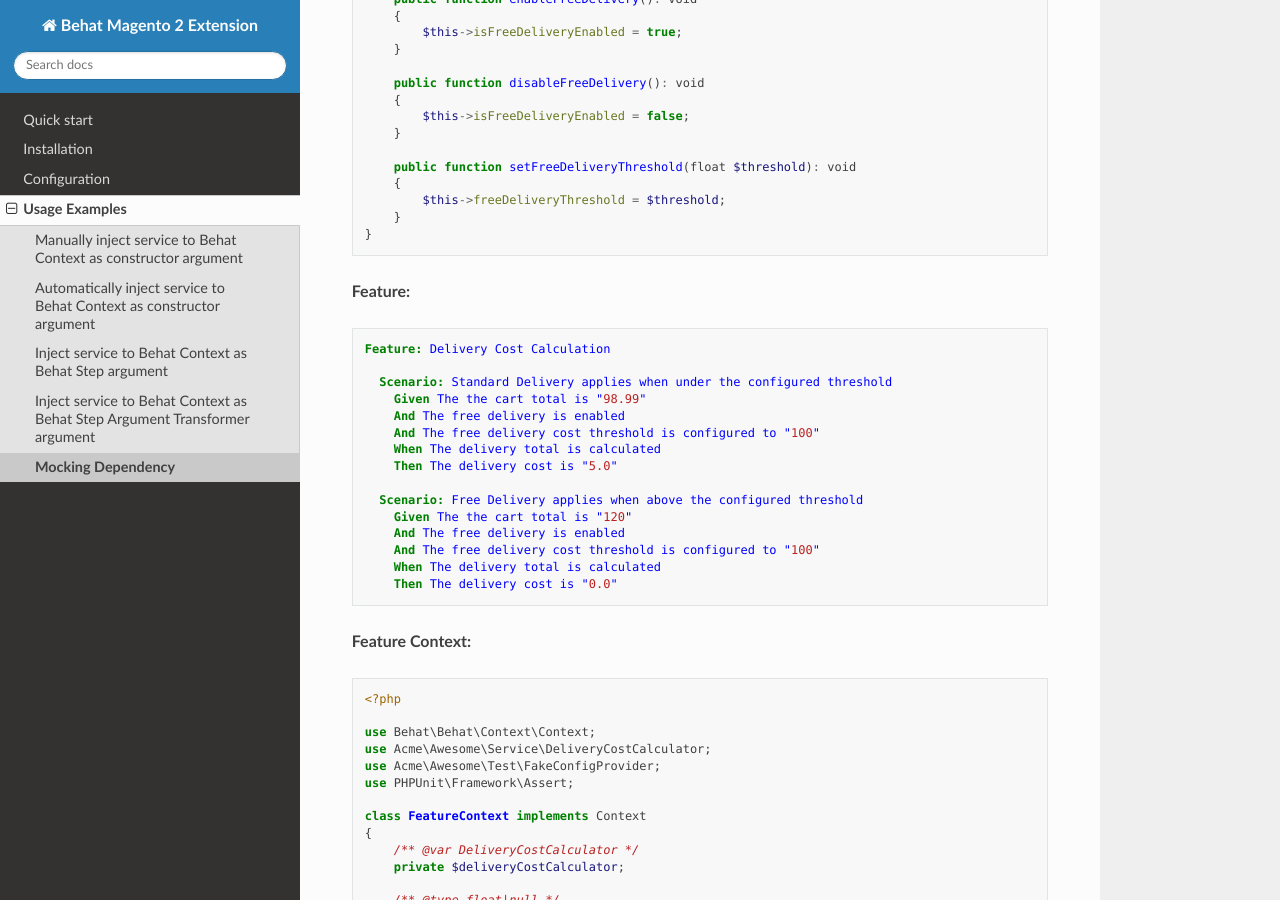
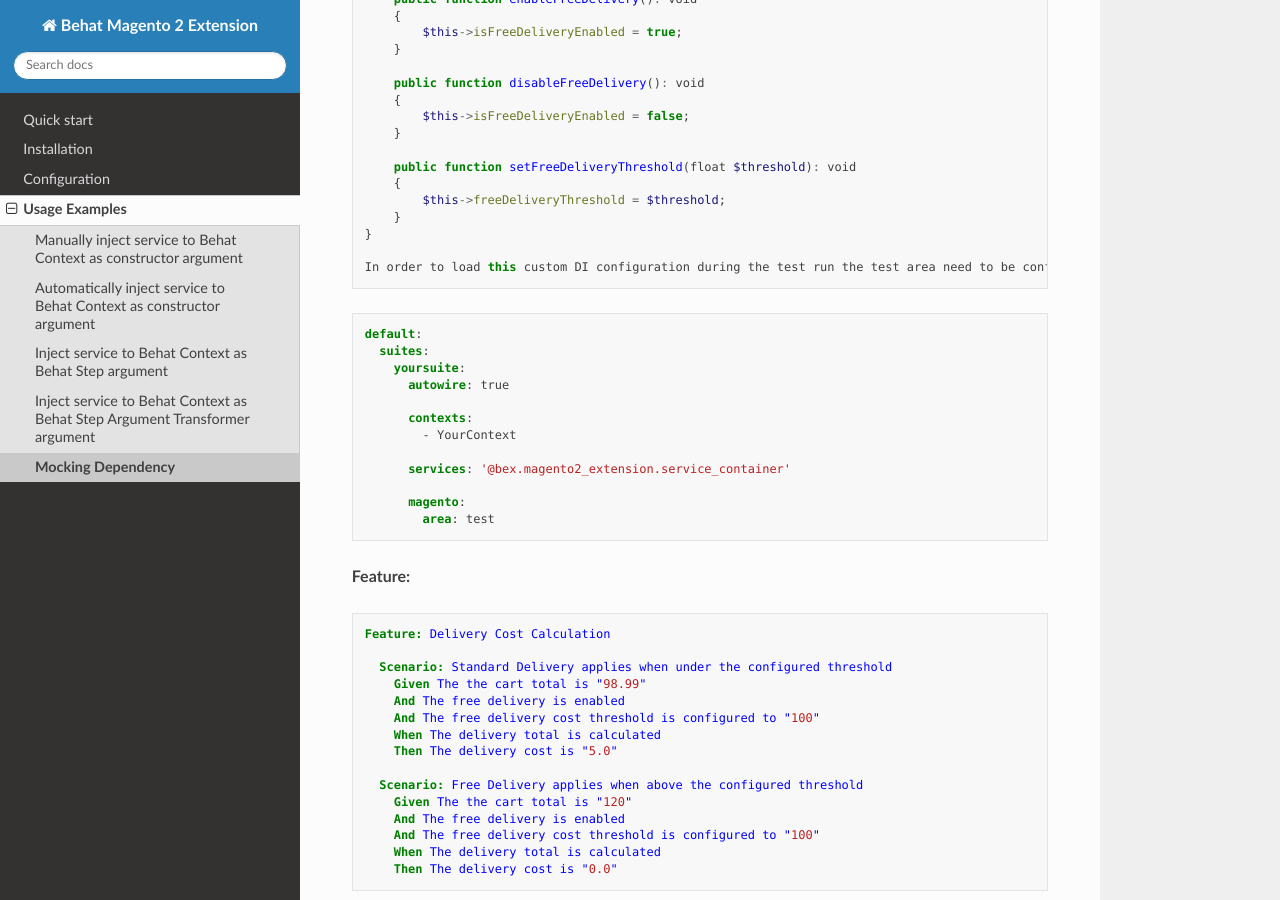
Before and after one commit to tkotosz/BehatMagento2Extension, a Sphinx documentation site: the page built from docs/guide/usage/mocking-dependency.rst, in a window 1280 px wide and 900 px high, scrolled down 3150 px. Built offline with Sphinx 7.4.7 and the Read the Docs theme 2.0.0, drawn with Linux system fonts in a browser that asks for light colours.

Commit message:
Update mocking-dependency.rst
updated the docs "access the mock data from test area"

```diff
--- a/docs/guide/usage/mocking-dependency.rst
+++ b/docs/guide/usage/mocking-dependency.rst
@@ -176,6 +176,24 @@ E.g.:
         }
     }
 
+    In order to load this custom DI configuration during the test run the test area need to be configured in the Behat test suite so it can load to merge it with the default area.
+
+.. code-block:: yaml
+
+    default:
+      suites:
+        yoursuite:
+          autowire: true
+
+          contexts:
+            - YourContext
+
+          services: '@bex.magento2_extension.service_container'
+
+          magento:
+            area: test
+
+
 **Feature:**
 
 .. code-block:: gherkin
```
